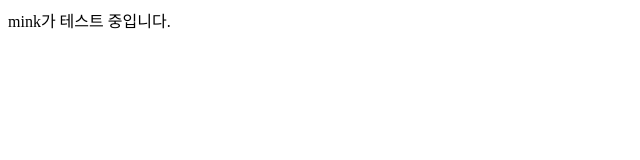
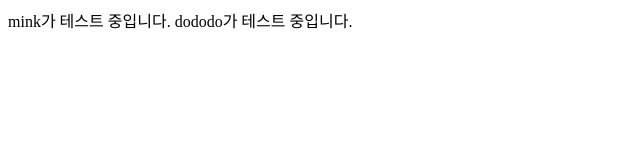
Before and after one commit to ytk27/Green-B-Project, a plain HTML site: page index.html in a window 1280 px wide. Shown: the whole page, without its empty margins (0-640 px from the left). Drawn offline with Linux system fonts and the light colour scheme.

Commit message:
dododo밀어넣기

```diff
--- a/index.html
+++ b/index.html
@@ -7,5 +7,6 @@
 </head>
 <body>
         mink가 테스트 중입니다.
+        dododo가 테스트 중입니다.
 </body>
 </html>
```
